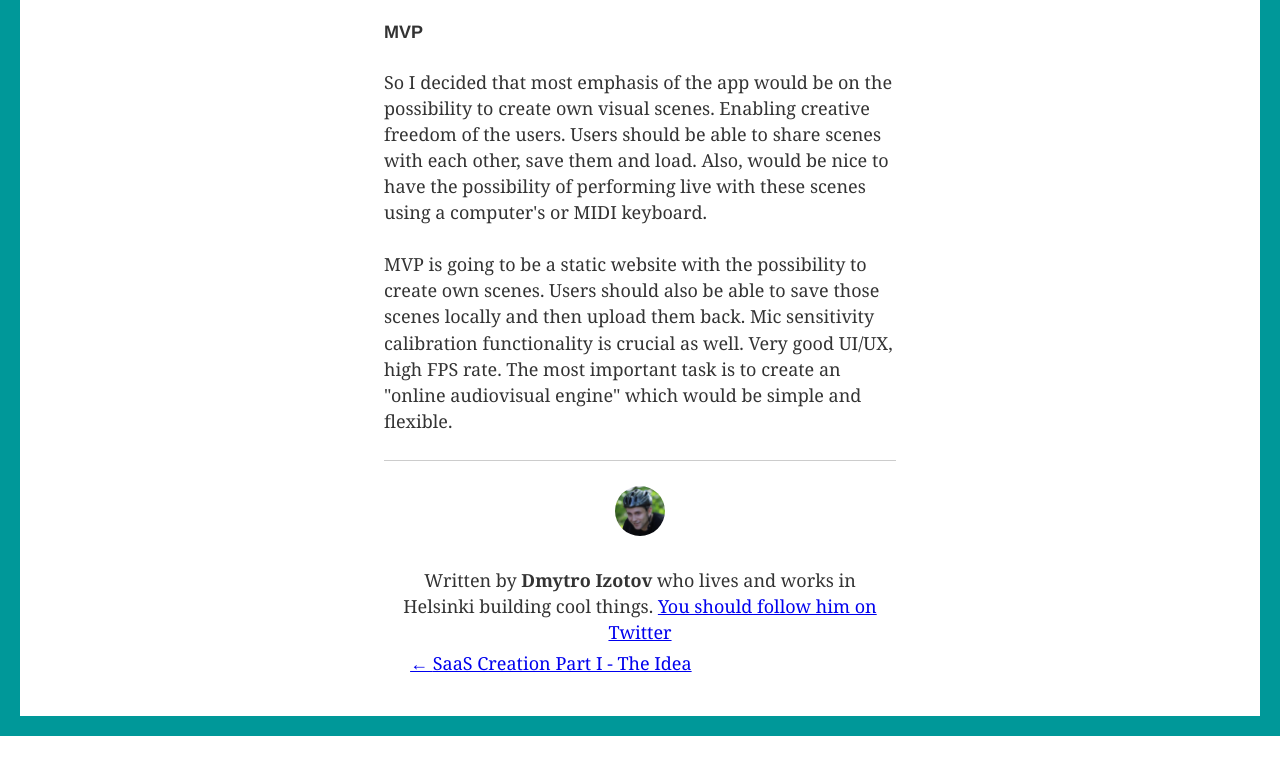
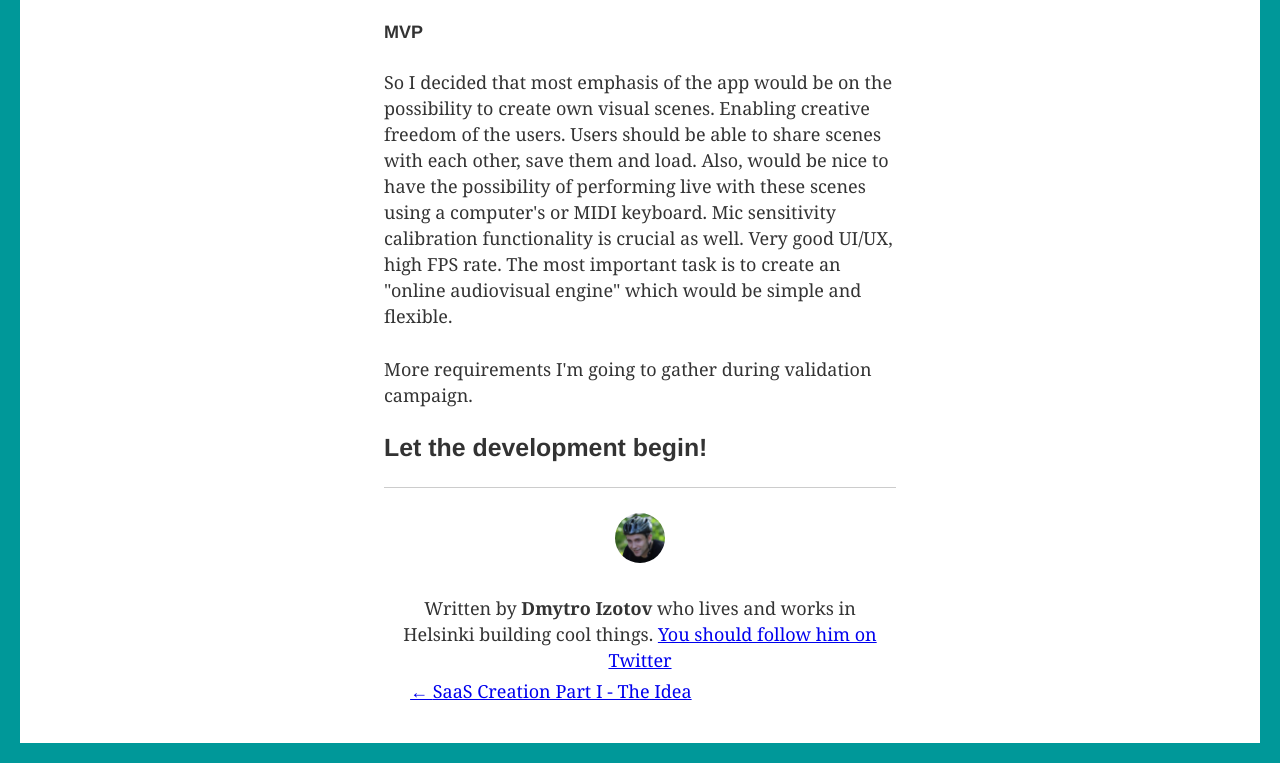
Before and after one commit to Dizotoff/dizotoff.github.io, a Gatsby site: page /SaaSPartII/ in a window 1280 px wide. Shown: the part 2250-3013 px from the top of the page. Before the commit the page ends 2986 px from the top, so only its background shows below. Built offline with nearby package versions, Linux system fonts and the light colour scheme; Gatsby itself is replaced by a stand-in of ours; some packages are replaced by stand-ins of ours; what typography-theme-alton would draw is missing.

Commit message:
edit post

```diff
--- a/content/blog/SaaSPartII/index.md
+++ b/content/blog/SaaSPartII/index.md
@@ -32,6 +32,8 @@ I'm a bit afraid of negative results. But since I'm doing this project anyway, r
 
 #### MVP
 
-So I decided that most emphasis of the app would be on the possibility to create own visual scenes. Enabling creative freedom of the users. Users should be able to share scenes with each other, save them and load. Also, would be nice to have the possibility of performing live with these scenes using a computer's or MIDI keyboard.
+So I decided that most emphasis of the app would be on the possibility to create own visual scenes. Enabling creative freedom of the users. Users should be able to share scenes with each other, save them and load. Also, would be nice to have the possibility of performing live with these scenes using a computer's or MIDI keyboard. Mic sensitivity calibration functionality is crucial as well. Very good UI/UX, high FPS rate. The most important task is to create an "online audiovisual engine" which would be simple and flexible.
 
-MVP is going to be a static website with the possibility to create own scenes. Users should also be able to save those scenes locally and then upload them back. Mic sensitivity calibration functionality is crucial as well. Very good UI/UX, high FPS rate. The most important task is to create an "online audiovisual engine" which would be simple and flexible.
+More requirements I'm going to gather during validation campaign.
+
+### Let the development begin!
```
